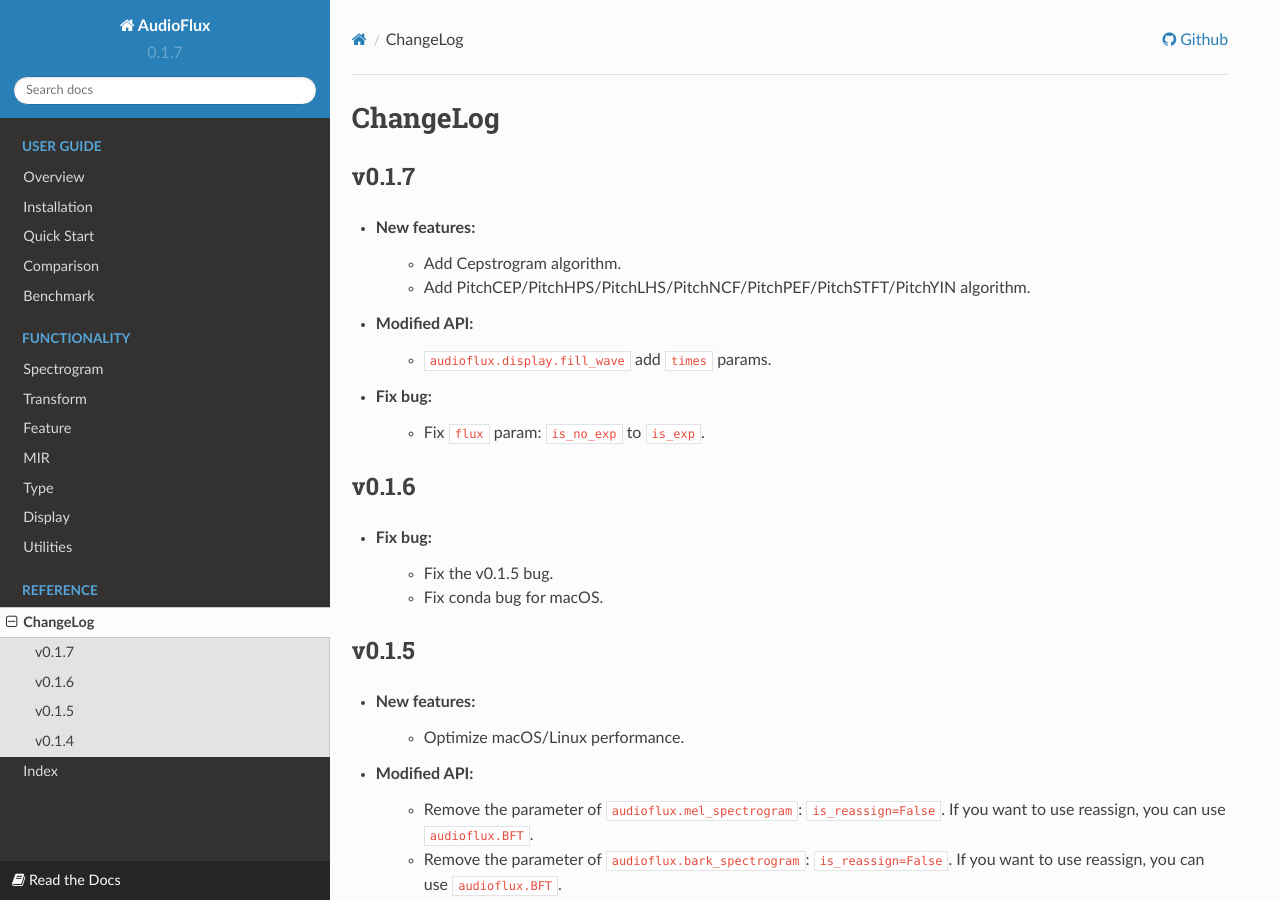
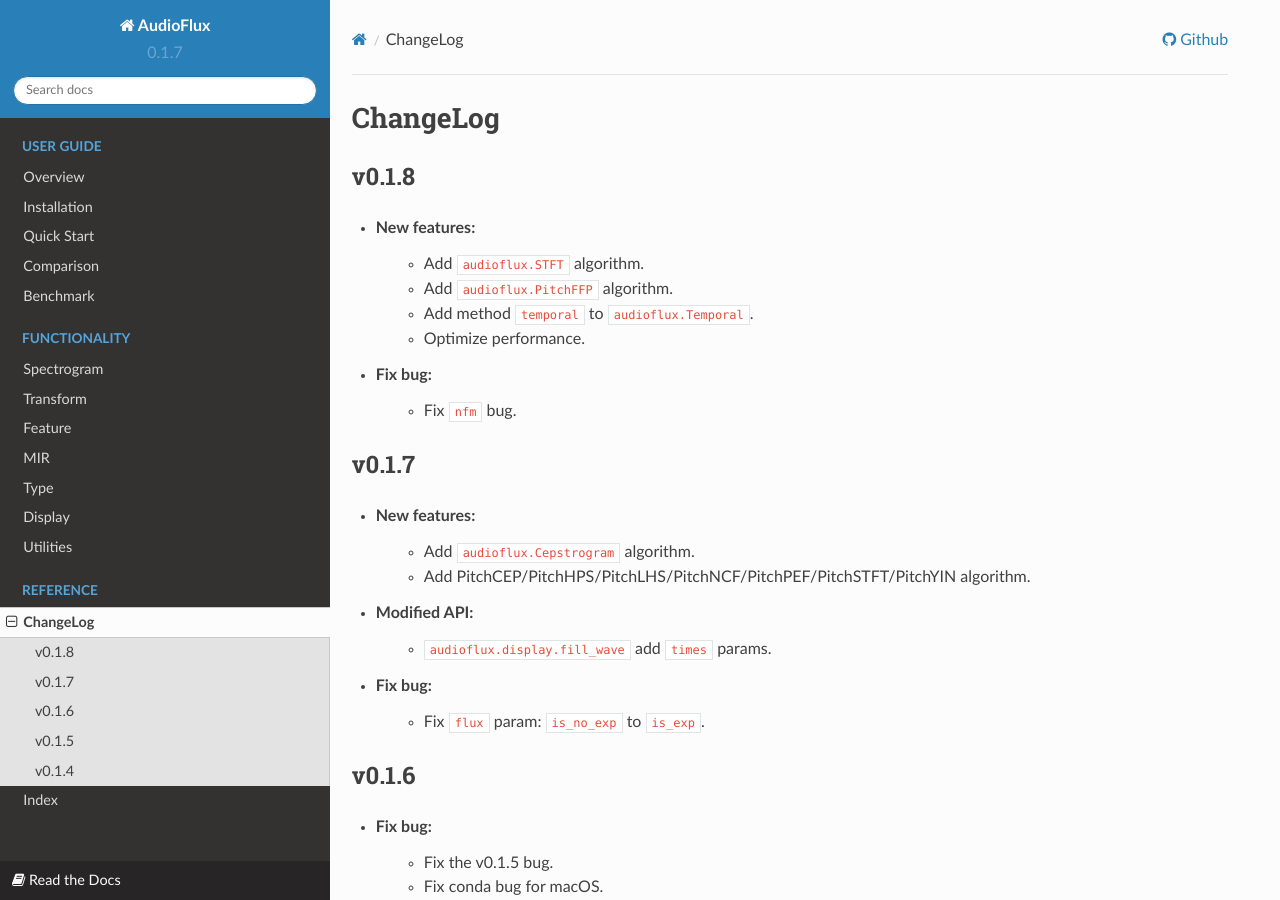
Before and after one commit to libAudioFlux/audioFlux, a Sphinx documentation site: the page built from docs/changelog.rst, in a window 1280 px wide and 900 px high. Built offline with Sphinx 7.4.7 and the Read the Docs theme 2.0.0, drawn with Linux system fonts in a browser that asks for light colours; cross-references to code outside the pages are shown as plain code; the version number is read from the project's files by our own code.

Commit message:
update doc

```diff
--- a/docs/changelog.rst
+++ b/docs/changelog.rst
@@ -1,9 +1,19 @@
 ChangeLog
 =========
+v0.1.8
+------
+* New features:
+    * Add `audioflux.STFT` algorithm.
+    * Add `audioflux.PitchFFP` algorithm.
+    * Add method `temporal` to `audioflux.Temporal`.
+    * Optimize performance.
+* Fix bug:
+    * Fix `nfm` bug.
+
 v0.1.7
 ------
 * New features:
-    * Add Cepstrogram algorithm.
+    * Add `audioflux.Cepstrogram` algorithm.
     * Add PitchCEP/PitchHPS/PitchLHS/PitchNCF/PitchPEF/PitchSTFT/PitchYIN algorithm.
 * Modified API:
     * `audioflux.display.fill_wave` add `times` params.
--- a/docs/mir/mir.rst
+++ b/docs/mir/mir.rst
@@ -9,6 +9,10 @@
     pitch
     onsetBase
     hpss
+    harmonics
+    pitchShift
+    timeStretch
+
 
 +-----------------+---------------------------------+
 | MIR             | algorithm                       |
--- /dev/null
+++ b/docs/mir/pitchShift.rst
@@ -0,0 +1,5 @@
+PitchShift
+==========
+
+.. autoclass:: audioflux.PitchShift
+   :members:
--- /dev/null
+++ b/docs/mir/timeStretch.rst
@@ -0,0 +1,5 @@
+TimeStretch
+===========
+
+.. autoclass:: audioflux.TimeStretch
+   :members:
--- /dev/null
+++ b/docs/transforms/stft.rst
@@ -0,0 +1,5 @@
+STFT - Short Time Fourier Transform
+===================================
+
+.. autoclass:: audioflux.STFT
+   :members:
--- a/docs/transforms/transforms.rst
+++ b/docs/transforms/transforms.rst
@@ -51,6 +51,7 @@
     dwt
     wpt
     swt
+    stft
 
 
 Synchronized Squeezing
```
Also changed, not shown: README.md (+7 -11 lines), docs/installation.rst (+5 -4 lines), docs/installing.md (+5 -4 lines), docs/mir/harmonics.rst (added, +8 -0 lines), docs/mir/pitch.rst (+7 -4 lines).
